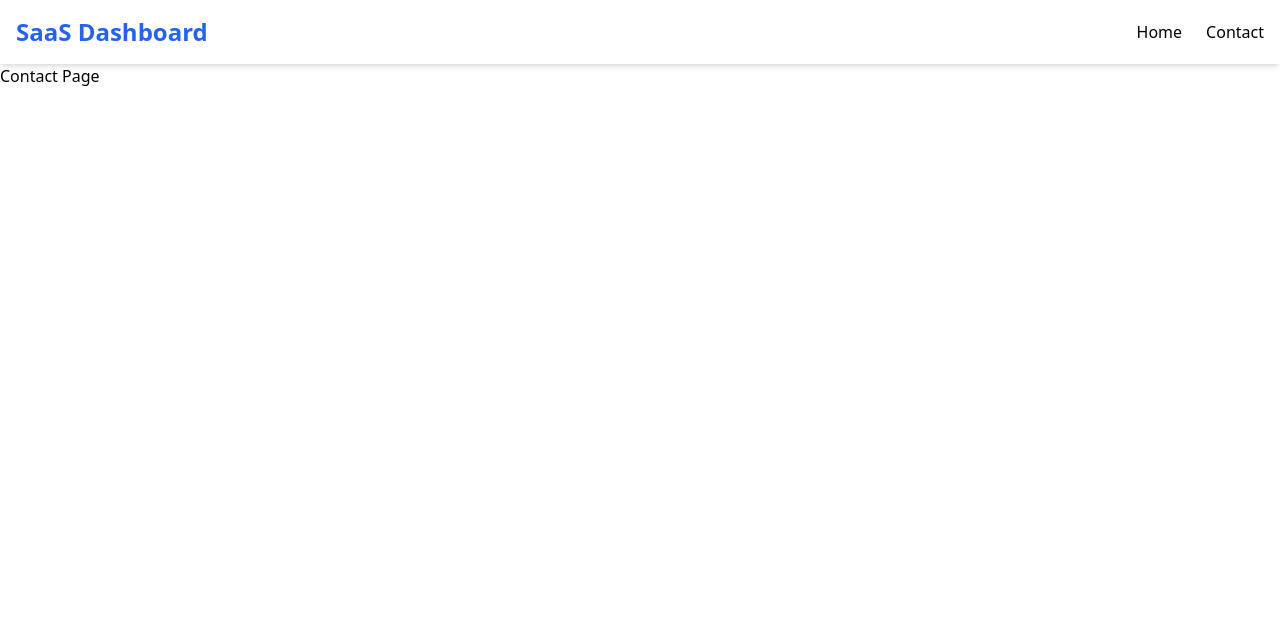
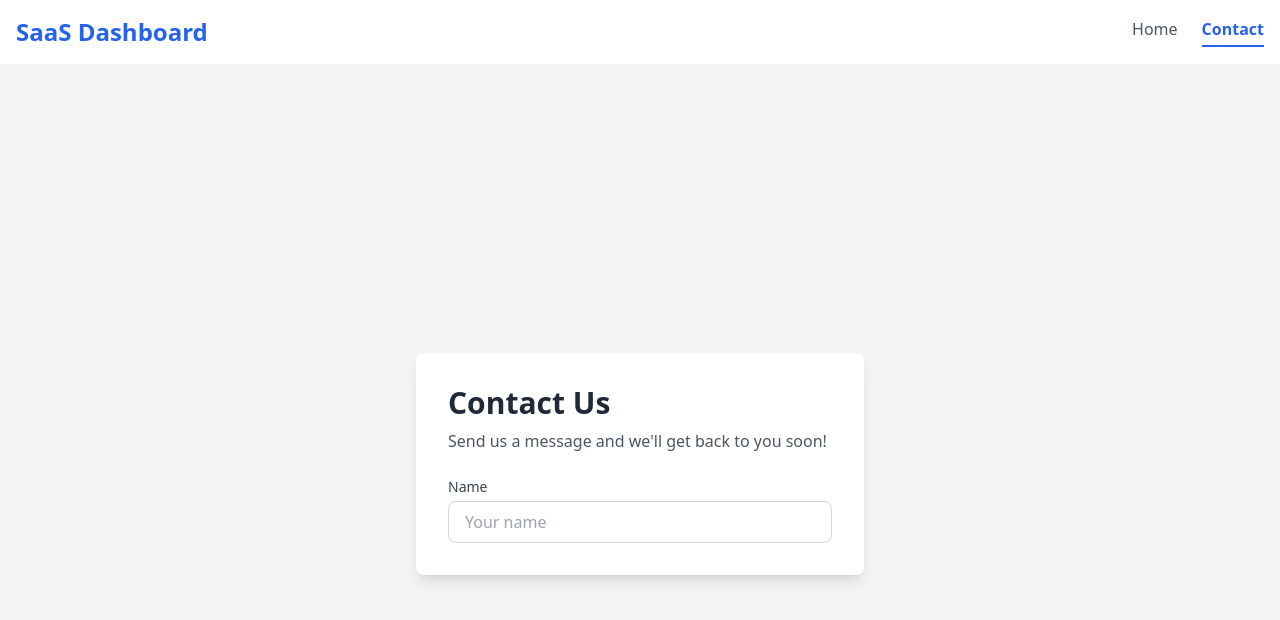
Before and after one commit to lmil/saas-dashboard-01, a React (Vite) app: page /contact in a window 1280 px wide. Shown: the top 620 px of the page. Built offline with nearby package versions, Linux system fonts and the light colour scheme.

Commit message:
feat: add name field on ContactPage.tsx

```diff
--- a/src/components/Navigation.tsx
+++ b/src/components/Navigation.tsx
@@ -5,8 +5,26 @@ function Navigation() {
       <div className="max-w-7xl mx-auto px-4 py-4 flex justify-between items-center">
         <div className="text-2xl font-bold text-blue-600">SaaS Dashboard</div>
         <div className="flex gap-6">
-          <NavLink to="/">Home</NavLink>
-          <NavLink to="/contact">Contact</NavLink>
+          <NavLink
+            to="/"
+            className={({ isActive }) =>
+              isActive
+                ? "text-blue-600 border-b-2 border-blue-600 font-semibold pb-1"
+                : "text-gray-600 hover:text-blue-600 transition pb-1"
+            }
+          >
+            Home
+          </NavLink>
+          <NavLink
+            to="/contact"
+            className={({ isActive }) =>
+              isActive
+                ? "font-semibold text-blue-600 border-b-2 pb-1 border-blue-600"
+                : "text-gray-600 pb-1 hover:text-blue-600 transition pb-1"
+            }
+          >
+            Contact
+          </NavLink>
         </div>
       </div>
     </nav>
--- a/src/pages/ContactPage.tsx
+++ b/src/pages/ContactPage.tsx
@@ -1,7 +1,29 @@
 function ContactPage() {
   return (
-    <div>
-      <h1>Contact Page</h1>
+    <div className="min-h-screen bg-gray-100 flex items-center justify-center p-8">
+      <div className="bg-white rounded-lg shadow-lg p-8 w-full max-w-md">
+        <h1 className="text-3xl font-bold text-gray-800 mb-2">Contact Us</h1>
+        <p className="text-gray-600 mb-6">
+          Send us a message and we'll get back to you soon!
+        </p>
+
+        <form className="space-y-4">
+          <div>
+            <label
+              htmlFor="name"
+              className="block text-sm font-medium text-gray-700 mb-1"
+            >
+              Name
+            </label>
+            <input
+              className="border w-full px-4 py-2 border-gray-300 rounded-lg focus:ring-2 focus:ring-blue-500 focus:border-blue-500 outline-none transition"
+              id="name"
+              type="text"
+              placeholder="Your name"
+            />
+          </div>
+        </form>
+      </div>
     </div>
   );
 }
```
